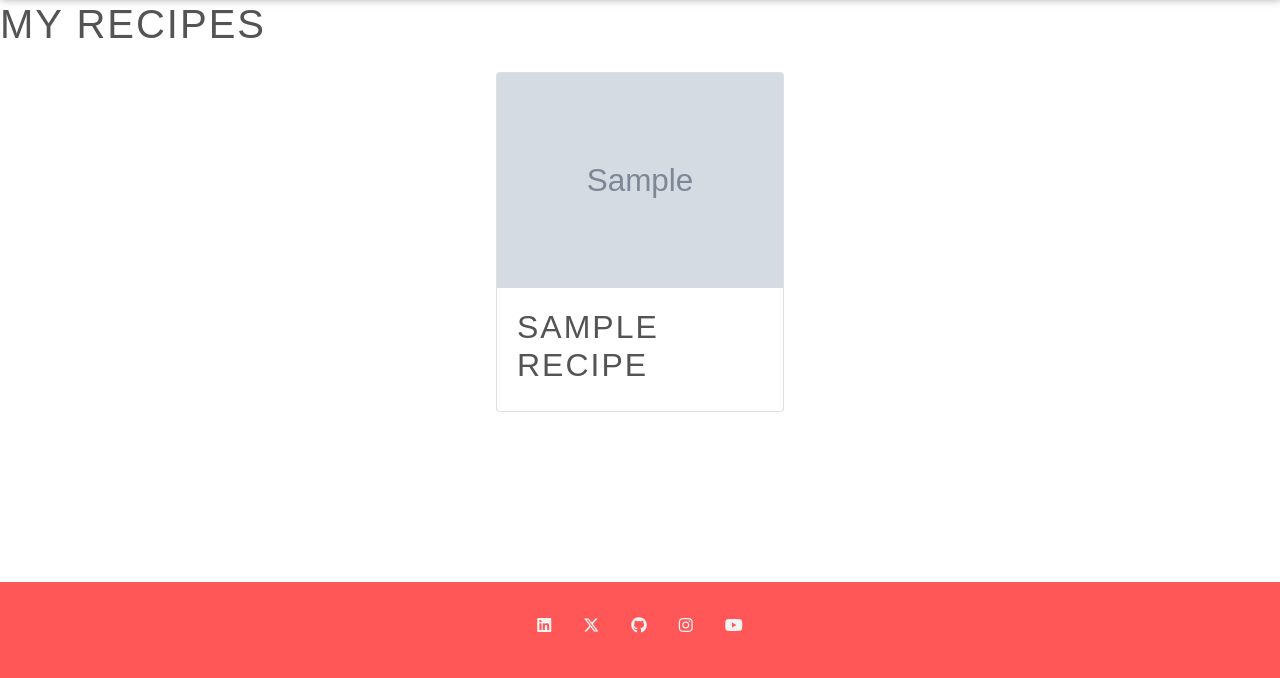
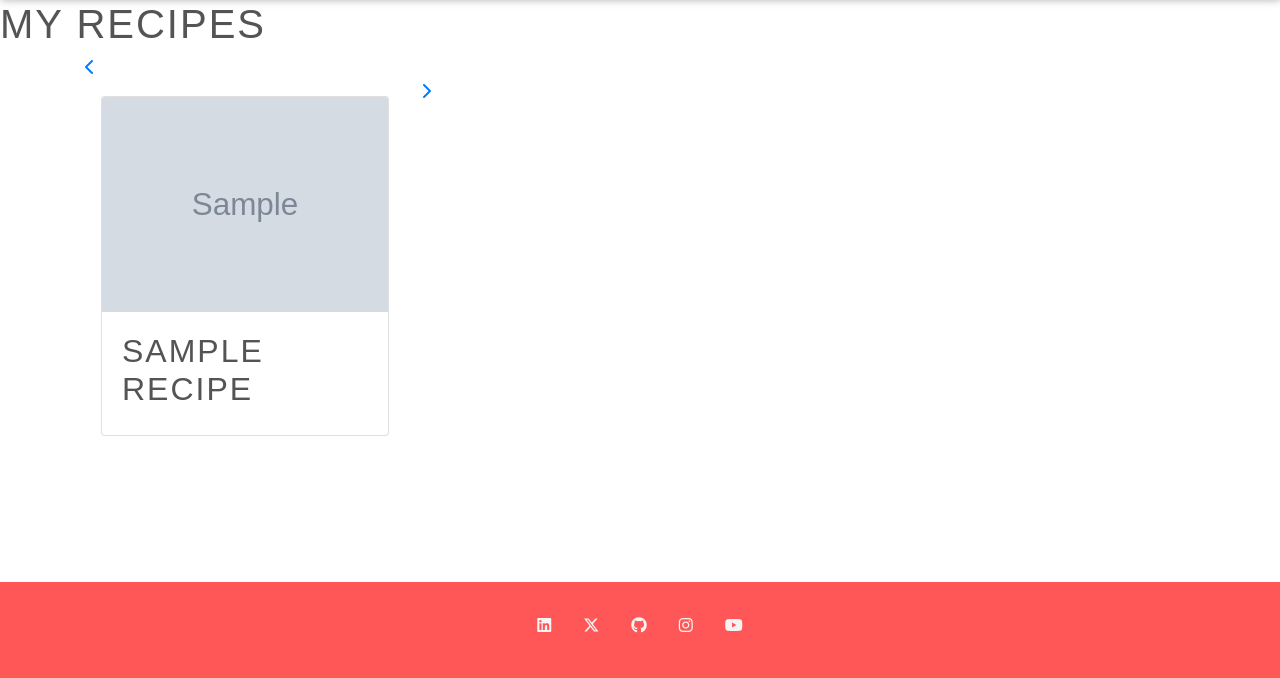
Before and after one commit to rachbry/recipme-django-cookbook, a Django app: page /recipes/recipes in a window 1280 px wide. Shown: the part 122-800 px from the top of the page. Run offline with Django 4.2, Linux system fonts and the light colour scheme; tables that the repository leaves empty hold one stand-in row (values such as "Sample post"); grey boxes marked "Sample" are stand-in pictures; parts of the project's set-up code (start-up, migrations or seed data) failed here and were passed over; some libraries are stand-ins or nearby versions.

Commit message:
recipes now scroll horizontally

```diff
--- a/recipes/templates/recipes/recipes.html
+++ b/recipes/templates/recipes/recipes.html
@@ -6,8 +6,12 @@
 <h1>My Recipes</h1>
 
 
-<div class="container overflow-auto">
-    <div class="d-flex flex-row flex-wrap justify-content-center">
+<div class="container">
+    <a href="#" class="arrow-icon mr-3" onclick="scrollRecipes('left')">
+        <i class="fas fa-chevron-left"></i>
+    </a>
+    <div class="d-flex flex-nowrap overflow-auto">
+
         {% for recipe in recipes %}
         <a href="{% url 'full_recipe' pk=recipe.pk %}" class="recipes" aria-label="Click to view {{recipe.title}}">
             <div class="card m-3 recipe-card">
@@ -18,20 +22,11 @@
             </div>
         </a>
         {% endfor %}
+        <a href="#" class="arrow-icon ml-3" onclick="scrollRecipes('right')">
+            <i class="fas fa-chevron-right"></i>
+        </a>
     </div>
 </div>
 
-<!-- <div class="container d-flex flex-row flex-wrap justify-content-center">
-    {% for recipe in recipes %}
-    <a href="{% url 'full_recipe' pk=recipe.pk %}" class="recipes" aria-label="Click to view {{recipe.title}}">
-        <div class="card m-3 recipe-card">
-            <img src="{{recipe.image.url}}" alt="{{recipe.image_alt}}" class="card-img-top">
-            <div class="card-body">
-                <h2 class="card-title">{{recipe.title}}</h2>
-            </div>
-        </div>
-    </a>
-</div> -->
-<!-- {% endfor %} -->
 
 {% endblock %}
```
Also changed, not shown: static/js/base.js (+11 -0 lines). Lines whose indentation alone changed are shown as unchanged.
